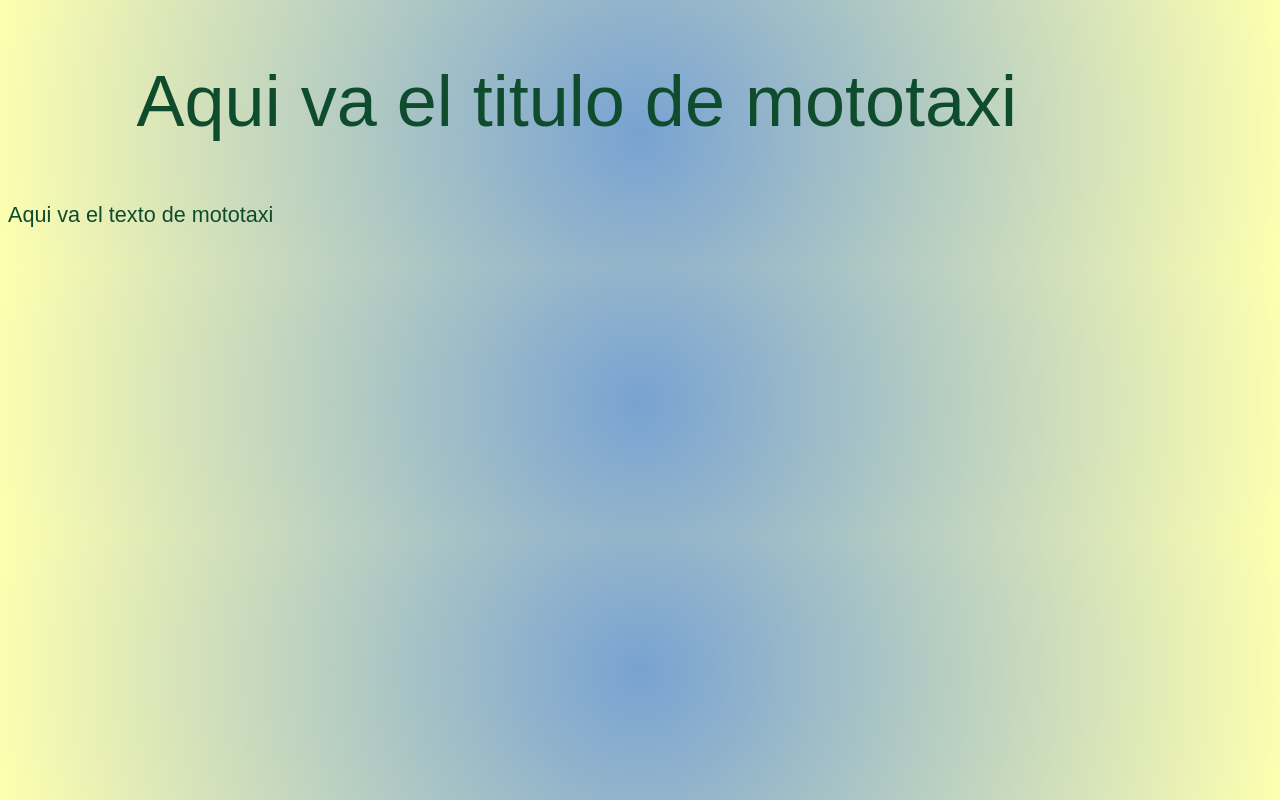
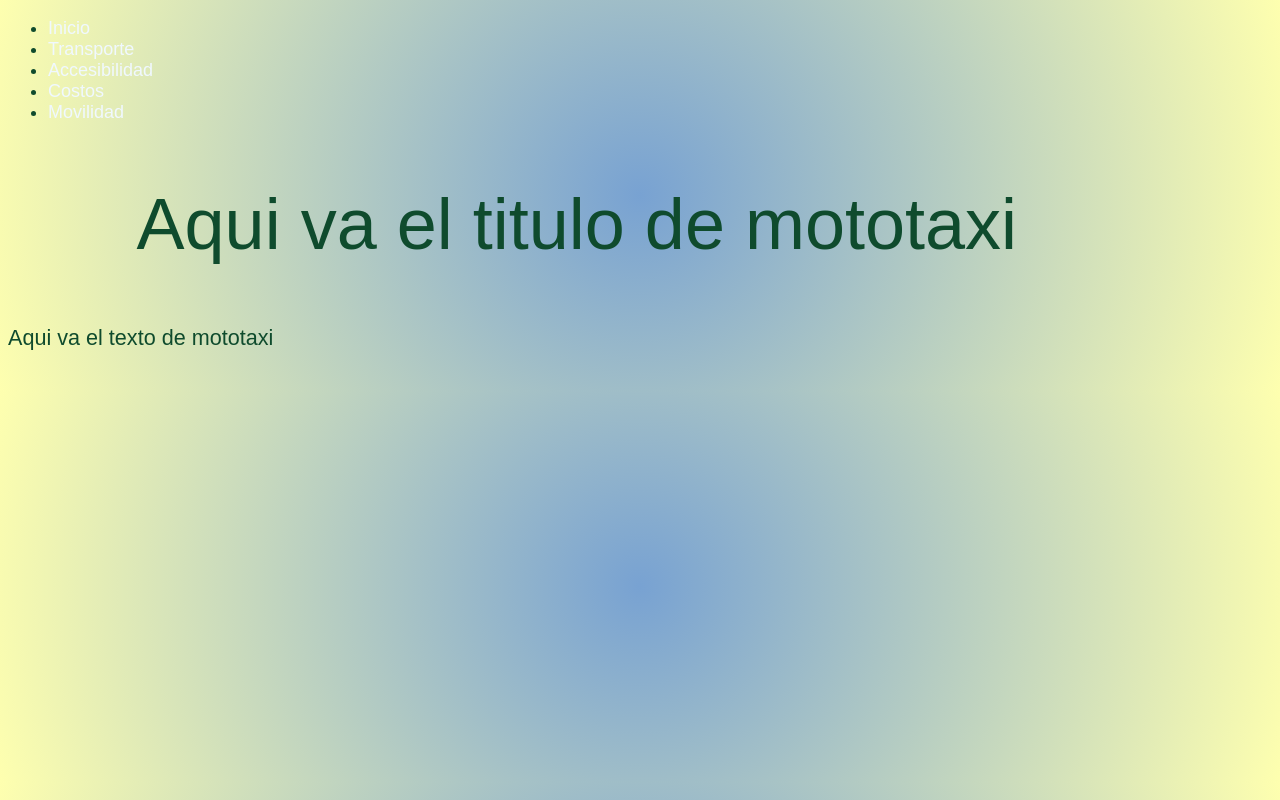
Before and after one commit to rhernandezgar-code/movilidad-cdmx, a plain HTML site: page layout.html in a window 1280 px wide. Drawn offline with Linux system fonts and the light colour scheme; a web font is replaced by a local one.

Commit message:
new pages

```diff
--- a/layout.html
+++ b/layout.html
@@ -4,10 +4,32 @@
     <meta charset="UTF-8">
     <meta name="viewport" content="width=device-width, initial-scale=1.0">
     <title>Movilidad CDMX</title>
-</head>
     <link rel="stylesheet" href="https://use.typekit.net/bko1fcj.css">
     <link rel="stylesheet" href="./css/style.css">
+</head>
+
 <body>
+    <header>
+        <nav>
+           <ul>
+            <li>
+                <a href="./index.html">Inicio</a>
+            </li>
+            <li>
+                <a href="./transporte">Transporte</a>
+            </li>
+             <li>
+                <a href="./accesibilidad">Accesibilidad</a>
+            </li>
+             <li>
+                <a href="./costos">Costos</a>
+            </li>
+             <li>
+                <a href="./movilidad">Movilidad</a>
+            </li>
+           </ul>
+        </nav>
+    </header>
     <main>
       <section>
         <h1> Aqui va el titulo de mototaxi </h1>
```
Also changed, not shown: accesibilidad.html (added), costos.html (added), movilidad.html (added), transporte.html (added).
